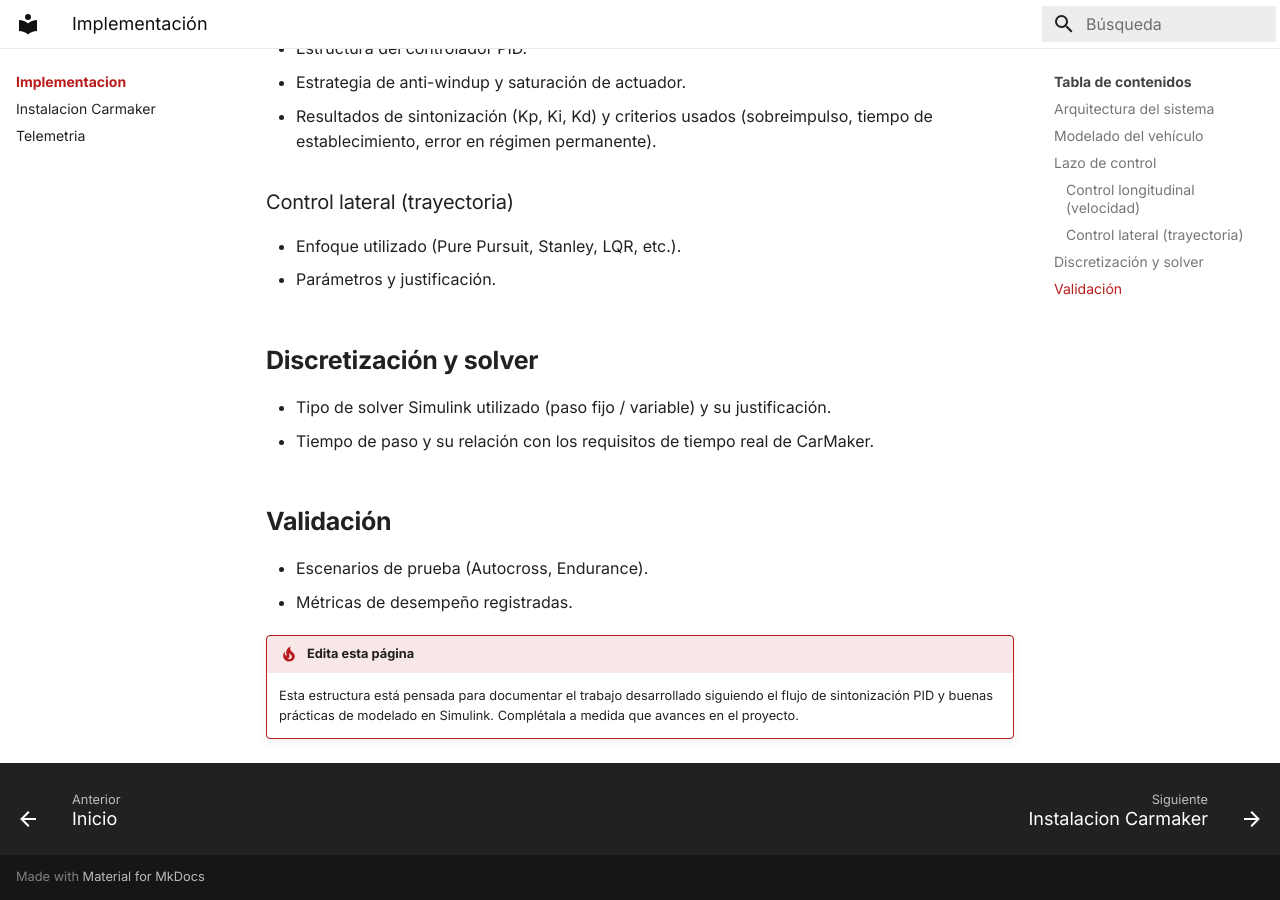
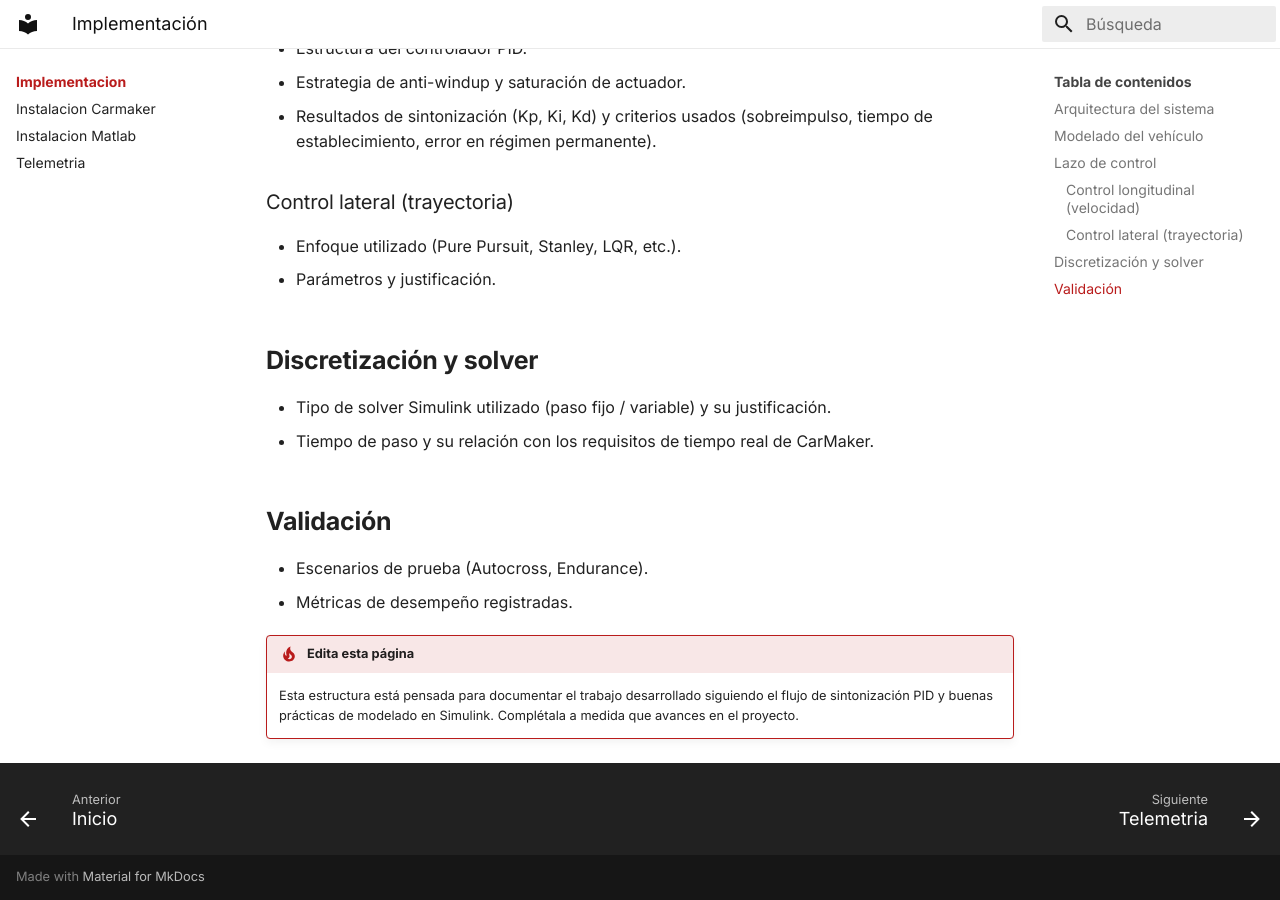
Before and after one commit to stavara/driverless, an MkDocs documentation site: the page built from docs/implementacion/index.md, in a window 1280 px wide and 900 px high, scrolled down 746 px. Built offline with MkDocs 1.6.1 and Material for MkDocs 9.7.7, drawn with Linux system fonts in a browser that asks for light colours.

Commit message:
Rename installation files in mkdocs.yml

```diff
--- a/mkdocs.yml
+++ b/mkdocs.yml
@@ -71,7 +71,8 @@ nav:
   - Inicio: index.md
   - Implementacion:
       - implementacion/index.md
-      - Instalacion Carmaker: implementacion/instalacion.md
+      - Instalacion Carmaker: implementacion/instalacioncarmaker.md
+      - Instalacion Matlab: instalacionmatlab.md
       - Telemetria: implementacion/telemetrialive.md
   - Investigacion: investigacion.md
   - Nosotros: nosotros.md
```
